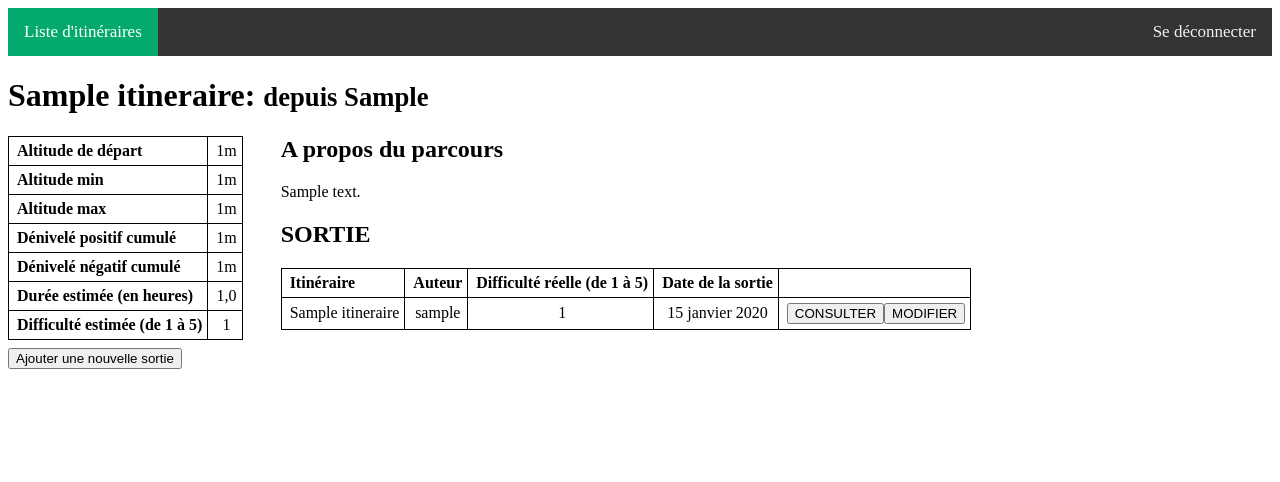
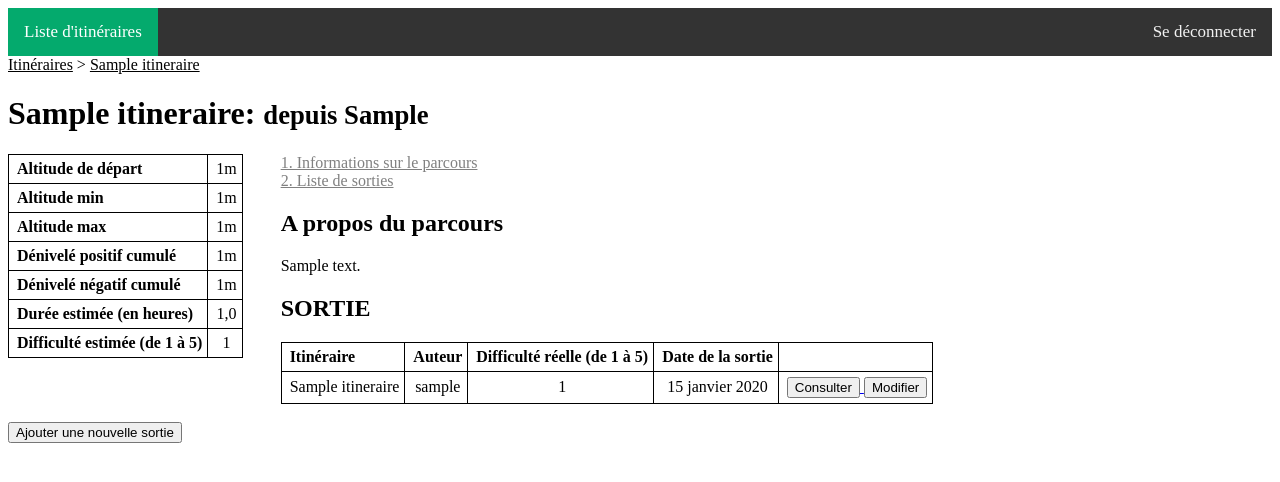
Before and after one commit to bbjhakan/topoguide-hakan-aciyan, a Django app: page /itineraires/1/ in a window 1280 px wide. Shown: the top 482 px of the page. Run offline with Django 4.2, Linux system fonts and the light colour scheme; a user stored in the database is signed in; tables that the repository leaves empty hold one stand-in row (values such as "Sample post"); some libraries are stand-ins or nearby versions.

Commit message:
Création d'une barre de navigation sur chacune des pages

```diff
--- a/topoguide/itineraires/templates/itineraires/itineraire_details.html
+++ b/topoguide/itineraires/templates/itineraires/itineraire_details.html
@@ -1,10 +1,11 @@
 {% extends 'base.html' %}
-
+{% load django_bootstrap5 %}
 {% block nav%} {{block.super}} {%endblock%}
 
 
 
 {% block content %}
+<a href ="{% url 'itineraires' %}" class="noir"> Itinéraires</a> > <a href ="{% url 'itineraire_details' it.id %}" class="noir"> {{ it.titre }} </a>
     <style>
         table, th, td {
         border: 1px solid black;
@@ -16,6 +17,13 @@
         }
         th {text-align: left}
         td {text-align: center}
+
+        .sommaire {
+            color: grey
+        }
+        .noir{
+            color: black
+        }
         </style>
     <div> <h1> {{it.titre}}: <small> depuis {{it.depart}} </small> </h1>
 
@@ -56,15 +64,17 @@
         </thead>
     </table>
 </div>
-
+<a href="#info" class="sommaire">1. Informations sur le parcours</a>
+<br>
+<a href="#sorties" class="sommaire">2. Liste de sorties</a>
 <div>
-    <h2> A propos du parcours </h2>
+    <h2 id="info"> A propos du parcours </h2>
     <div>
         <p >{{it.description|linebreaks}}</p>
     </div>
 </div>
 
-<h2> SORTIE </h2>
+<h2 id = "sorties"> SORTIE </h2>
 {%if sorties %}
 <table class="table table-striped" style="text-align: center">
     <thead>
@@ -84,12 +94,15 @@
             <td>{{ sortie.difficulte_reelle}} </td>
             <td>{{ sortie.date_de_sortie}}</td>
             <td>
-                <input type="button" onclick= window.location.href="{% url 'sortie' sortie.id %}"
-                    value="CONSULTER" style="float: left">
+                <a href="{% url 'sortie' sortie.id %}">
+                    <button type="submit" class="btn btn-sucess">Consulter</button>
+                </a>
+
 
                 {% if sortie.utilisateur == request.user %}
-                    <input type="button" onclick= window.location.href="{% url 'modifier_sortie' sortie.id %}"
-                    value="MODIFIER" style="float: right">
+                    <a href="{% url 'modifier_sortie' sortie.id %}">
+                       <button type="submit" class="btn btn-sucess">Modifier</button>
+                    </a>
                 {%endif%}
                  </td>
         </tr>
--- a/topoguide/itineraires/templates/itineraires/itineraires.html
+++ b/topoguide/itineraires/templates/itineraires/itineraires.html
@@ -1,10 +1,15 @@
 {% extends 'base.html' %}
+{% load django_bootstrap5 %}
+
 {%block nav%} {{block.super}} {%endblock%}
 
 {% block title %}Liste des itinéraires{% endblock title%}
 
 {% block content %}
     <div><h1> Itinéraires</h1></div>
+
+    <p> Vous êtes actuellement sur la page où sont listés les itinéraires disponibles ainsi que certaines caractéristiques de ces itinéraires.
+        <br> Vous pouvez, si vous le souhaitez, trouver davantage d'informations sur les itinéraires en cliquant sur le titre de chacun de ces itinéraires. Vous y trouverez également des commentaires de personnes ayant emprunté ces itinéraires. </p>
     {%if itineraires %}
         <table class="table table-striped" style="text-align: center">
             <thead>
--- a/topoguide/itineraires/templates/itineraires/nouvelle_sortie.html
+++ b/topoguide/itineraires/templates/itineraires/nouvelle_sortie.html
@@ -3,9 +3,11 @@
 {%block nav%} {{block.super}} {%endblock%}
 
 
-{%block content %}<h2>Décrivez votre sortie !</h2>
+{%block content %}
+<a href ="{% url 'itineraires' %}" class="noir"> Itinéraires</a> > <a href ="{% url 'itineraire_details' itineraire.id %}" class="noir"> {{ itineraire.titre }} </a> > <a href ="{% url 'nouvelle_sortie' itineraire.id %}" class="noir"> Nouvelle sortie </a>
+<h2>Décrivez votre sortie !</h2>
 <form method="POST" class="post-form">{% csrf_token %}
     {{ form.as_p }}
-    <button type="submit" class="save btn btn-default">Save</button>
+    <button type="submit" class="save btn btn-default">Sauvegarder</button>
 </form>
 {%endblock%}
--- a/topoguide/itineraires/templates/itineraires/sortie_edit.html
+++ b/topoguide/itineraires/templates/itineraires/sortie_edit.html
@@ -3,10 +3,12 @@
 {%block nav%} {{block.super}} {%endblock%}
 
 {% block content %}
+<a href ="{% url 'itineraires' %}" class="noir"> Itinéraires</a> > <a href ="{% url 'itineraire_details' sortie.itineraire.id %}" class="noir"> {{ sortie.itineraire.titre }} </a> > <a href ="{% url 'sortie' sortie.id %}" class="noir"> {{s}} </a> >  <a href ="{% url 'modifier_sortie' sortie.id %}" class="noir"> Modifier </a>
+
 {% if sortie.utilisateur == request.user%}
     <form method="POST" class="post-form">{% csrf_token %}
     {{ form.as_p }}
-    <button type="submit" class="save btn btn-default">Save</button>
+    <button type="submit" class="save btn btn-default">Sauvegarder</button>
     </form>
 {%else%}
     <p> Vous n'êtes pas l'auteur de cette sortie, et ne pouvez donc pas la modifier !</p>
--- a/topoguide/itineraires/views.py
+++ b/topoguide/itineraires/views.py
@@ -22,22 +22,26 @@ def sortie(request, sortie_id):
     sortie = get_object_or_404(Sortie, pk=sortie_id)
     attributs = Sortie.objects.filter(id=sortie_id)
 
-    return render(request, 'itineraires/sortie.html', {'sortie':sortie, 'attributs':attributs})
+    #Ajout dans le context de s pour pouvoir faire une barre de navigation lisible (voir sortie.html)
+    return render(request, 'itineraires/sortie.html', {'sortie':sortie, 'attributs':attributs, 's': str(sortie)})
 
 #Vue pour créer une nouvelle sortie avec un formulaire
 @login_required
 def nouvelle_sortie(request, itineraire_id):
+    itineraire = get_object_or_404(Itineraire, pk=itineraire_id)
     if request.method == "POST":
         form = SortieForm(request.POST)
         if form.is_valid():
             post = form.save(commit=False)
             post.utilisateur = request.user
-            post.itineraire = get_object_or_404(Itineraire, pk=itineraire_id)
+            post.itineraire = itineraire
             post.save()
+
             return redirect('../')
     else:
         form = SortieForm()
-    return render(request, 'itineraires/nouvelle_sortie.html', {'form': form})
+
+    return render(request, 'itineraires/nouvelle_sortie.html', {'form': form, 'itineraire': itineraire})
 
 #Vue pour modifier une sortie avec un formulaire pré-rempli
 @login_required
@@ -49,7 +53,10 @@ def modifier_sortie(request, sortie_id):
             sortie = form.save(commit=False)
             sortie.utilisateur = request.user
             sortie.save()
+
             return redirect(f"../{sortie_id}", pk=sortie.pk)
     else:
         form = SortieForm(instance=sortie)
-    return render(request, 'itineraires/sortie_edit.html', {'form': form, 'sortie':sortie})
+
+    #Ajout dans le context de s pour pouvoir faire une barre de navigation lisible (voir sortie_edit.html)
+    return render(request, 'itineraires/sortie_edit.html', {'form': form, 'sortie':sortie, 's': str(sortie)})
--- a/topoguide/templates/base.html
+++ b/topoguide/templates/base.html
@@ -1,5 +1,5 @@
 {% load static %}
-
+{% load django_bootstrap5 %}
 <!DOCTYPE html>
 <html lang="en">
 <head>
@@ -30,6 +30,10 @@
       .topnav a.active {
         background-color: #04AA6D;
         color: white;
+
+      .noir{
+        color: black
+      }
   }
 </style>
     <meta charset="UTF-8">
```
Also changed, not shown: topoguide/itineraires/templates/itineraires/sortie.html (+10 -0 lines).
